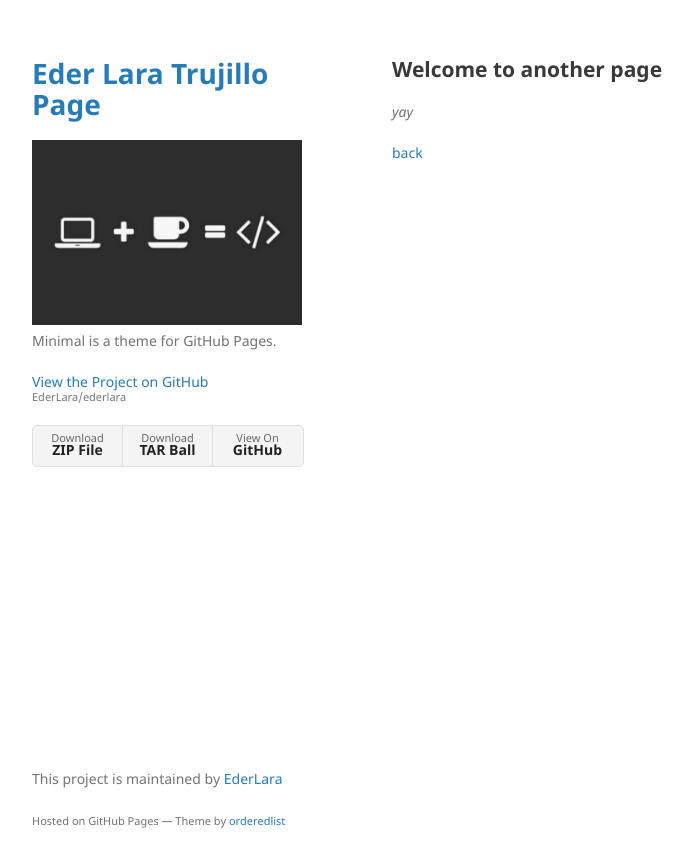
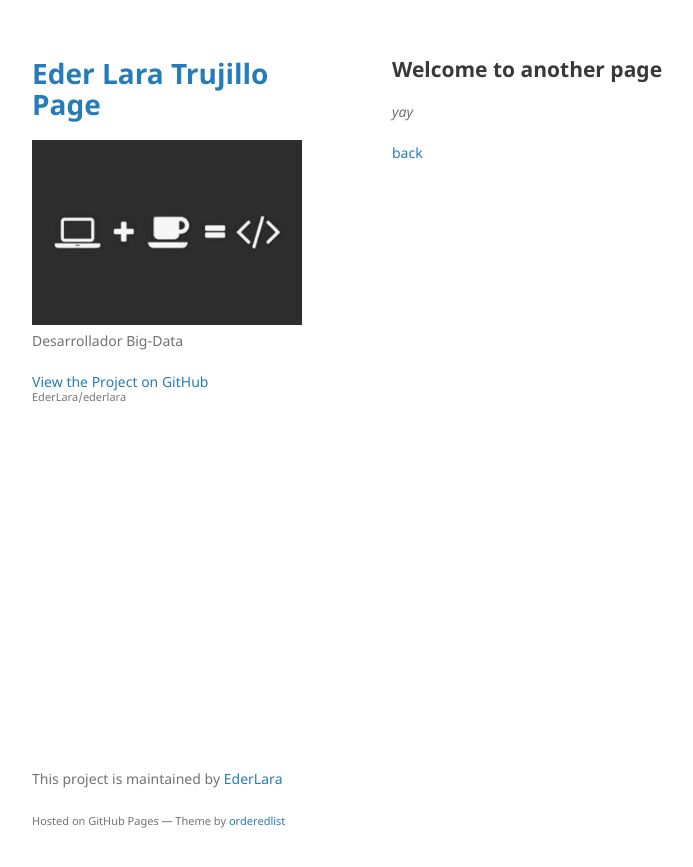
Before and after one commit to EderLara/ederlara, a Jekyll site: the page built from another-page.md, in a window 1280 px wide. Shown: the top 867 px of the page, without its empty margins (178-871 px from the left). Built offline with Jekyll 4.4.1, drawn with Linux system fonts in a browser that asks for light colours; our own code applies the rules of GitHub Pages for plain Markdown files.

Commit message:
Actualización de Descripción

```diff
--- a/_config.yml
+++ b/_config.yml
@@ -1,6 +1,6 @@
 title: Eder Lara Trujillo Page
 logo: /assets/img/dev.jpg
-description: Minimal is a theme for GitHub Pages.
-show_downloads: true
+description: Desarrollador Big-Data
+show_downloads: false
 google_analytics:
 theme: jekyll-theme-minimal
```
